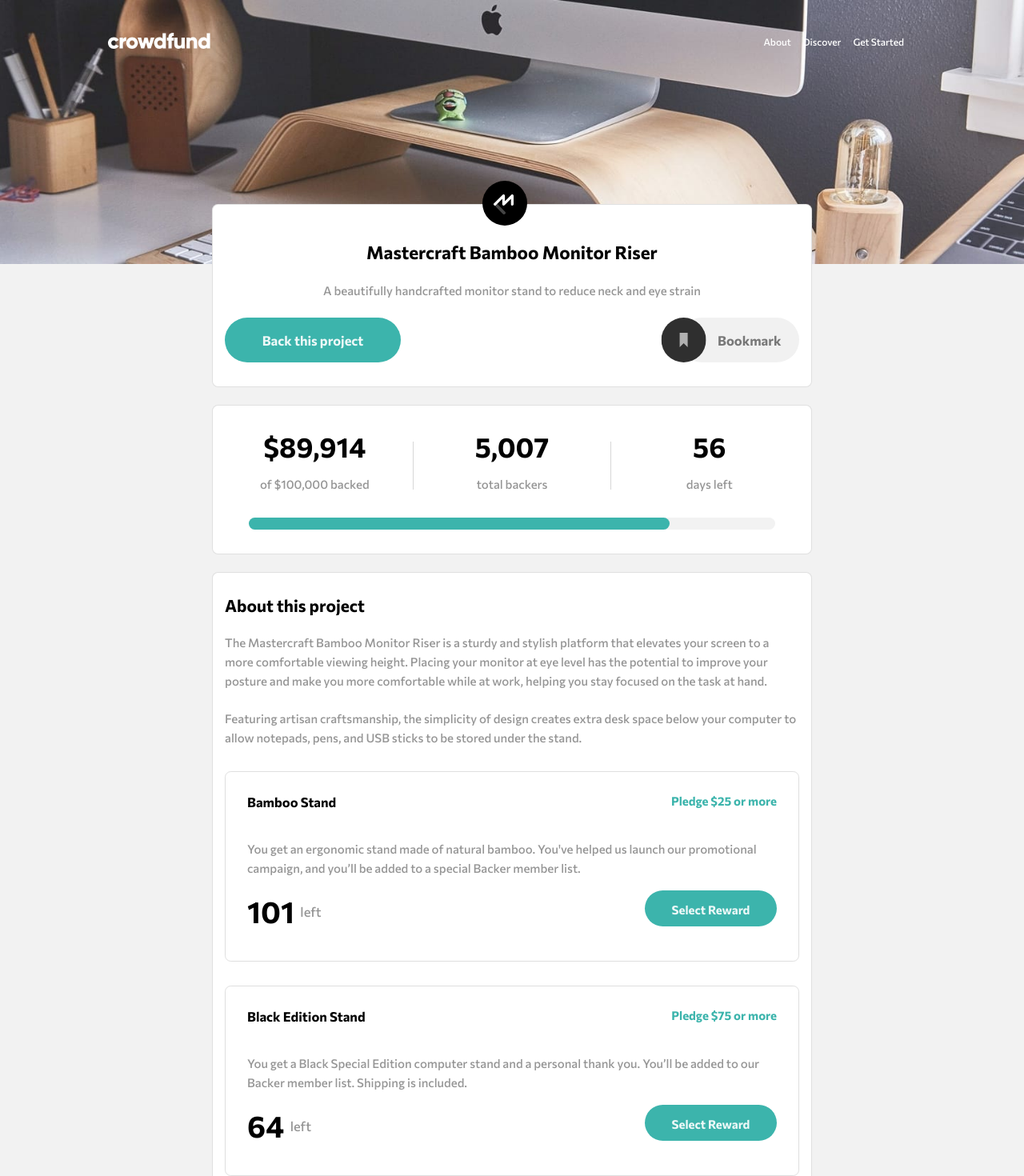
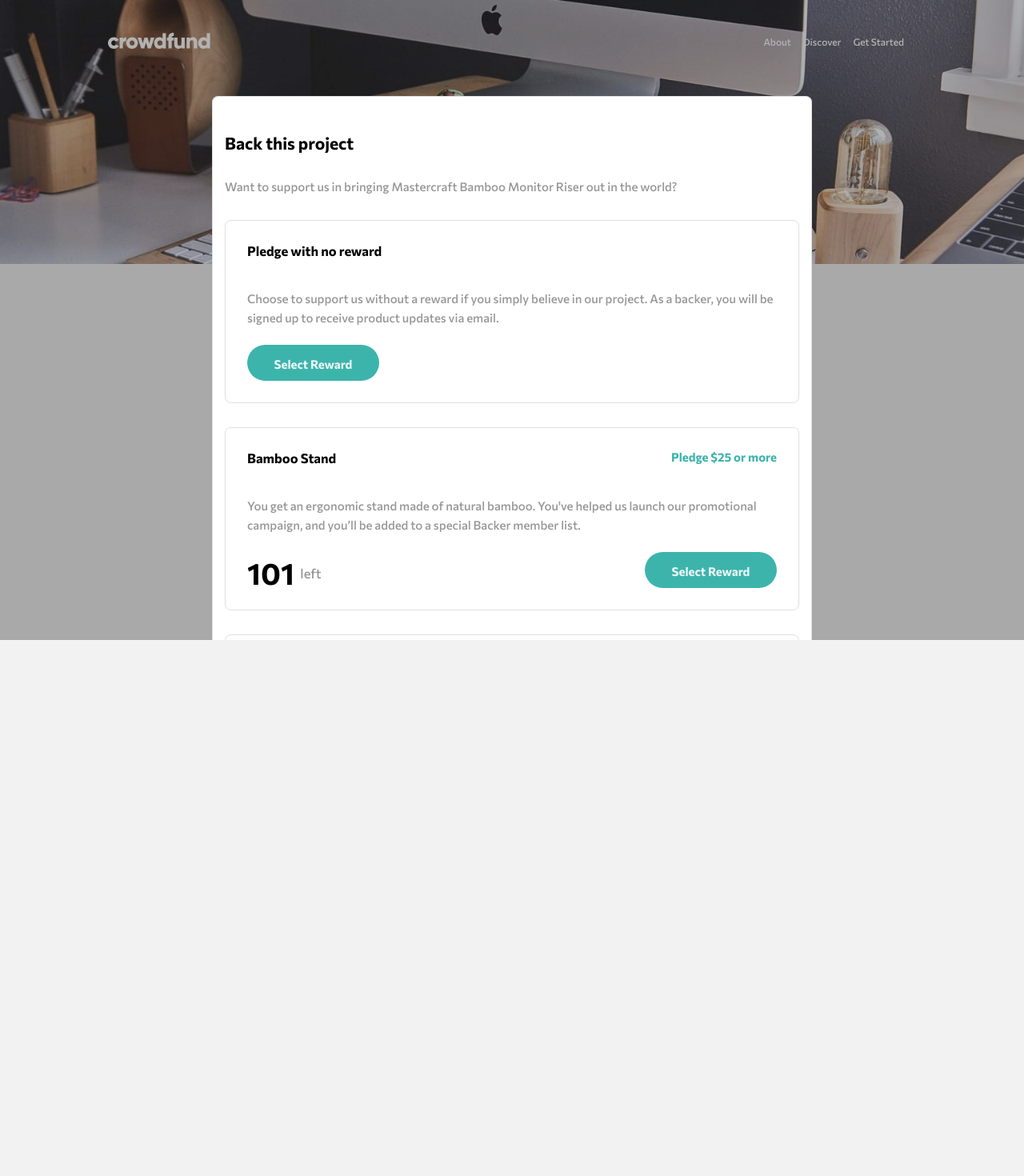
Before and after one commit to jorge-eche/crowdfunding-product-page, a React (Vite) app: page / in a window 1280 px wide. Shown: the top 1470 px of the page at 80% size. After the commit the page ends 800 px from the top, so only its background shows below. Built offline with nearby package versions, Linux system fonts and the light colour scheme.

Commit message:
show cards on modal

```diff
--- a/src/App.jsx
+++ b/src/App.jsx
@@ -3,27 +3,38 @@ import Header from './components/Header'
 import BackThisProject from './components/BackThisProject'
 import Stats from './components/Stats'
 import About from './components/About'
-import Menu from './components/Menu'
+import Modal from './components/Modal'
 
 function App() {
 
   const [funds, setFunds] = useState(89914)
   const [backers, setBackers] = useState(5007)
-  const [menu, setMenu] = useState(false)
+
+  const [modal, setModal] = useState(true)
+  const [menuHeader, setMenuHeader] = useState(false)
+  const [menuCards, setMenuCards] = useState(true)
+
 
   return (
-    <div className={ menu ? 'fix' : ''}>
+    <div className={ modal ? 'fix' : ''}>
       <Header
-      menu={menu}
+      menuHeader={menuHeader}
       />
       <BackThisProject/>
       <Stats
       funds= {funds}
       backers = {backers}
       />
-      <About/>
+      <About
+      menuCards={menuCards}
+      />
 
-      {menu &&<Menu/>}
+      {modal && (
+      <Modal
+      menuHeader={menuHeader}
+      menuCards={menuCards}
+      />
+      )}
 
     </div>
   )
--- a/src/components/About.jsx
+++ b/src/components/About.jsx
@@ -2,7 +2,7 @@ import Cards from './Cards'
 import './About.css'
 
 
-const About = () => {
+const About = ({menuCards}) => {
   return (
     <div className="container">
         <p id="title">About this project</p>
@@ -11,7 +11,9 @@ const About = () => {
   your posture and make you more comfortable while at work, helping you stay focused on the task at hand.</p>
         <p className='about-text'>Featuring artisan craftsmanship, the simplicity of design creates extra desk space below your computer
   to allow notepads, pens, and USB sticks to be stored under the stand.</p>
-        <Cards/>
+        <Cards
+        menuCards={menuCards}
+        />
     </div>
   )
 }
--- a/src/components/Card.css
+++ b/src/components/Card.css
@@ -27,7 +27,6 @@
 #flex2 {
     display: flex;
     gap: .5rem;
-    margin-bottom: 1.5rem;
 }
 
 .num-left {
@@ -42,6 +41,7 @@
 }
 
 .card-style button {
+    margin-top: 1.5rem;
     width: 70%;
     padding: 1rem;
     max-width: 11rem;
--- a/src/components/Card.jsx
+++ b/src/components/Card.jsx
@@ -1,10 +1,11 @@
 import './Card.css'
 
 const Card = ({
-  pledge,
+  card,
   type}) => {
 
-    const { title, subtitle, description, amount } = pledge
+  const { title, subtitle, description, amount } = card
+
   return (
     <div className={`card-style ${type}`}>
       <div className='card-title'>
@@ -14,16 +15,18 @@ const Card = ({
 
       <p>{description}</p>
 
+
+
       <div id="flex1">
-        <div id='flex2'>
-          <p className='num-left'>{amount}</p>
-          <p>left</p>
-        </div>
-
+        {amount && (
+            <div id='flex2'>
+              <p className='num-left'>{amount}</p>
+              <p>left</p>
+            </div>
+        )}
         <button>Select Reward</button>
       </div>
     </div>
-  )
-}
+  )}
 
 export default Card
--- a/src/components/Cards.jsx
+++ b/src/components/Cards.jsx
@@ -1,9 +1,34 @@
 import { useState } from 'react'
 import Card from './Card.jsx'
 
-const Cards = () => {
+const Cards = ({menuCards}) => {
 
-    const [pledges, setPledges] = useState([
+    const [cardsModal, setCardsModal] = useState([
+        {
+        title:"Pledge with no reward",
+        description:"Choose to support us without a reward if you simply believe in our project. As a backer, you will be signed up to receive product updates via email."
+        },
+        {
+         title:"Bamboo Stand",
+         subtitle:"Pledge $25 or more",
+         description:"You get an ergonomic stand made of natural bamboo. You've helped us launch our promotional campaign, and you’ll be added to a special Backer member list.",
+         amount:101
+        },
+        {
+            title:"Black Edition Stand",
+            subtitle:"Pledge $75 or more",
+            description:"You get a Black Special Edition computer stand and a personal thank you. You’ll be added to our Backer member list. Shipping is included.",
+            amount:64
+        },
+        {
+            title:"Mahogany Special Edition",
+            subtitle:"Pledge $200 or more",
+            description:"You get two Special Edition Mahogany stands, a Backer T-Shirt, and a personal thank you. You’ll be added to our Backer member list. Shipping is included.",
+            amount:0
+        }
+    ])
+
+    const [cardsBody, setcardsBody] = useState([
         {
          title:"Bamboo Stand",
          subtitle:"Pledge $25 or more",
@@ -26,14 +51,27 @@ const Cards = () => {
 
   return (
     <>
-        {pledges.map(pledge => (
-            <Card
-            pledge={pledge}
-            type={pledge.amount === 0 ? 'no-stock' : ''}
-            />
-        ))}
+        {menuCards ? (
+            <>
+                {cardsModal.map(card => (
+                    <Card
+                    card={card}
+                    type={card.amount === 0 ? 'no-stock' : ''}
+                    />
+                ))}
+            </>
+        ) : (
+            <>
+                {cardsBody.map(card => (
+                    <Card
+                    card={card}
+                    type={card.amount === 0 ? 'no-stock' : ''}
+                    />
+                ))}
+            </>
+        )
+        }
     </>
-  )
-}
+    )}
 
 export default Cards
--- a/src/components/Header.jsx
+++ b/src/components/Header.jsx
@@ -2,11 +2,11 @@ import './Header.css'
 import CrowfundIcon from '../img/logo.svg'
 import HamburgerIcon from '../img/icon-hamburger.svg'
 
-const Header = ({menu}) => {
+const Header = ({menuHeader}) => {
   return (
     <header className="header">
 
-      {!menu && (
+      {!menuHeader && (
         <>
           <div id='bar-crowfund'>
             <img src={CrowfundIcon} alt="" />
--- a/src/components/Menu.css
+++ b/src/components/MenuHeader.css
@@ -1,13 +1,3 @@
-.menu {
-    position: absolute;
-    background-color: rgba(0, 0, 0, .3);
-    top: 0;
-    left: 0;
-    right: 0;
-    bottom: 0;
-
-}
-
 .menu-icons {
     width: 90%;
     max-width: 500px;
--- a/src/components/Menu.jsx
+++ b/src/components/MenuHeader.jsx
@@ -1,10 +1,10 @@
-import './Menu.css'
+import './MenuHeader.css'
 import CrowfundIcon from '../img/logo.svg'
 import CloseMenu from '../img/icon-close-menu.svg'
 
-const Menu = () => {
+const MenuHeader = () => {
   return (
-    <div className='menu'>
+    <>
         <div className='menu-icons'>
             <div id='menu-crowfund'>
                 <img src={CrowfundIcon} alt="Crowfund Logo" />
@@ -22,9 +22,8 @@ const Menu = () => {
           <li className="menu-item"><span>Get Started</span></li>
         </ul>
       </nav>
-    </div>
-
+    </>
   )
 }
 
-export default Menu
+export default MenuHeader
--- /dev/null
+++ b/src/components/MenuPledges.css
@@ -0,0 +1,16 @@
+.container.container-modal-cards {
+    transform: none;
+    margin-top: 8rem;
+}
+
+.header-modalcards h1 {
+    margin-top: 1rem;
+    color: black;
+    font-size: 1.4rem;
+    font-weight: 700;
+}
+
+.header-modalcards p {
+    margin-top: 2rem;
+    line-height: 1.6rem;
+}
--- /dev/null
+++ b/src/components/MenuPledges.jsx
@@ -0,0 +1,21 @@
+import Card from "./Card"
+import Cards from "./Cards"
+import './MenuPledges.css'
+
+const MenuPledges = ({menuCards}) => {
+
+  return (
+    <div className="container container-modal-cards">
+      <div className="header-modalcards">
+        <h1>Back this project</h1>
+        <p>Want to support us in bringing Mastercraft Bamboo Monitor Riser out in the world?</p>
+      </div>
+      <Cards
+      menuCards={menuCards}
+      />
+
+    </div>
+  )
+}
+
+export default MenuPledges
--- /dev/null
+++ b/src/components/Modal.css
@@ -0,0 +1,10 @@
+.modal {
+    overflow: auto;
+    position: absolute;
+    background-color: rgba(0, 0, 0, .3);
+    top: 0;
+    left: 0;
+    right: 0;
+    bottom: 0;
+
+}
--- /dev/null
+++ b/src/components/Modal.jsx
@@ -0,0 +1,17 @@
+import MenuHeader from "./MenuHeader"
+import MenuPledges from "./MenuPledges"
+import './Modal.css'
+
+const Modal = ({
+    menuHeader,
+    menuCards
+}) => {
+  return (
+    <div className="modal">
+       {menuHeader && <MenuHeader/>}
+       {menuCards && <MenuPledges menuCards={menuCards}/>}
+    </div>
+  )
+}
+
+export default Modal
```
